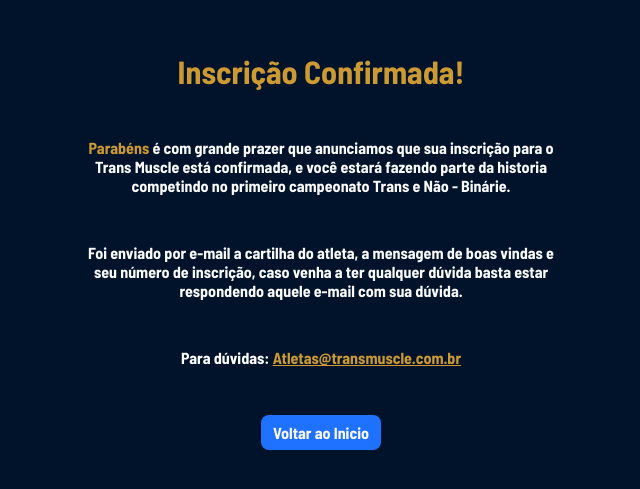
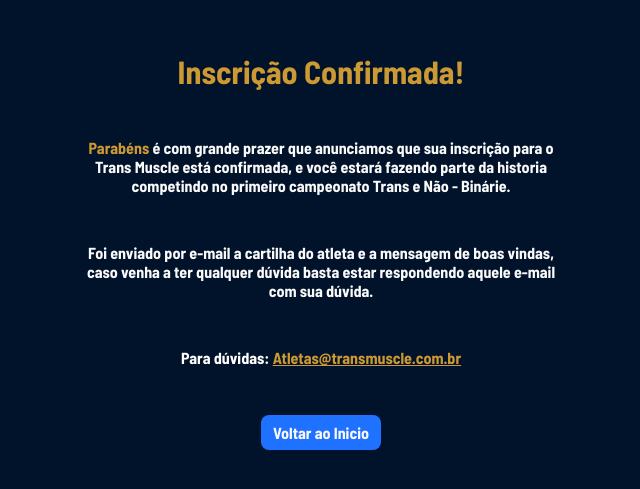
Before and after one commit to CarmoDev/Transmuscle, a React (Vite) app: page /confirmed in a window 1280 px wide. Shown: the part 149-638 px from the top of the page, without its empty margins (319-959 px from the left). Built offline with nearby package versions, Linux system fonts and the light colour scheme; what @mercadopago/sdk-react would draw is missing.

Commit message:
Update index.jsx

```diff
--- a/src/Pages/ConfirmPayment/index.jsx
+++ b/src/Pages/ConfirmPayment/index.jsx
@@ -17,8 +17,7 @@
       </h4>
 
       <h4>
-        Foi enviado por e-mail a cartilha do atleta, a mensagem de boas vindas e
-        seu número de inscrição, caso venha a ter qualquer dúvida basta estar
+        Foi enviado por e-mail a cartilha do atleta e a mensagem de boas vindas, caso venha a ter qualquer dúvida basta estar
         respondendo aquele e-mail com sua dúvida.
       </h4>
 
```
